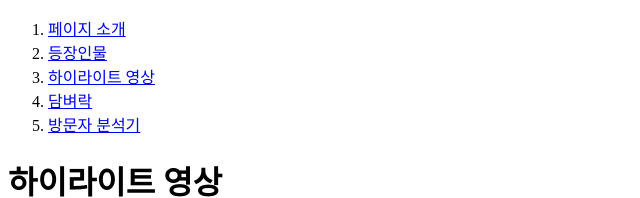
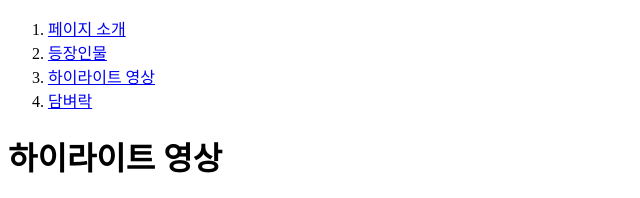
Before and after one commit to EunHee-Jeong/web1_project, a plain HTML site: page 2.html in a window 1280 px wide. Shown: the top 198 px of the page, without its empty margins (0-640 px from the left). Drawn offline with Linux system fonts and the light colour scheme.

Commit message:
Update 2.html

```diff
--- a/2.html
+++ b/2.html
@@ -19,7 +19,6 @@
             <li><a href="1.html">등장인물</a></li>
             <li><a href="2.html">하이라이트 영상</a></li>
             <li><a href="3.html">담벼락</a></li>
-            <li><a href="4.html">방문자 분석기</a></li>
         </ol>
         <h1>하이라이트 영상</h1>
         <p>
```
